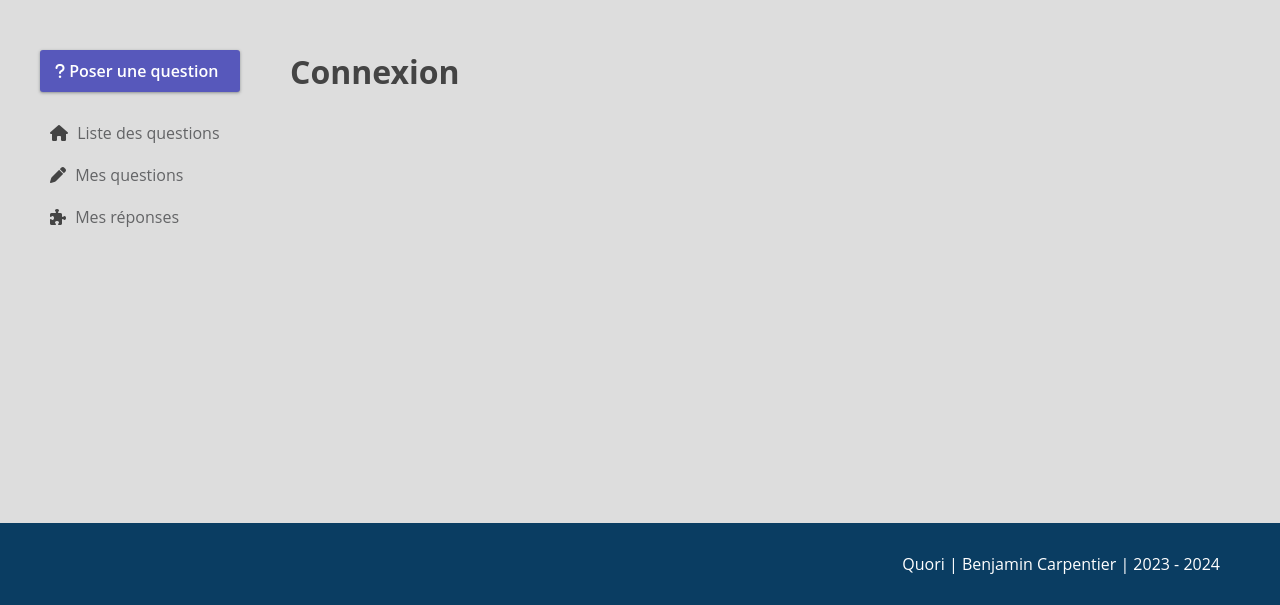
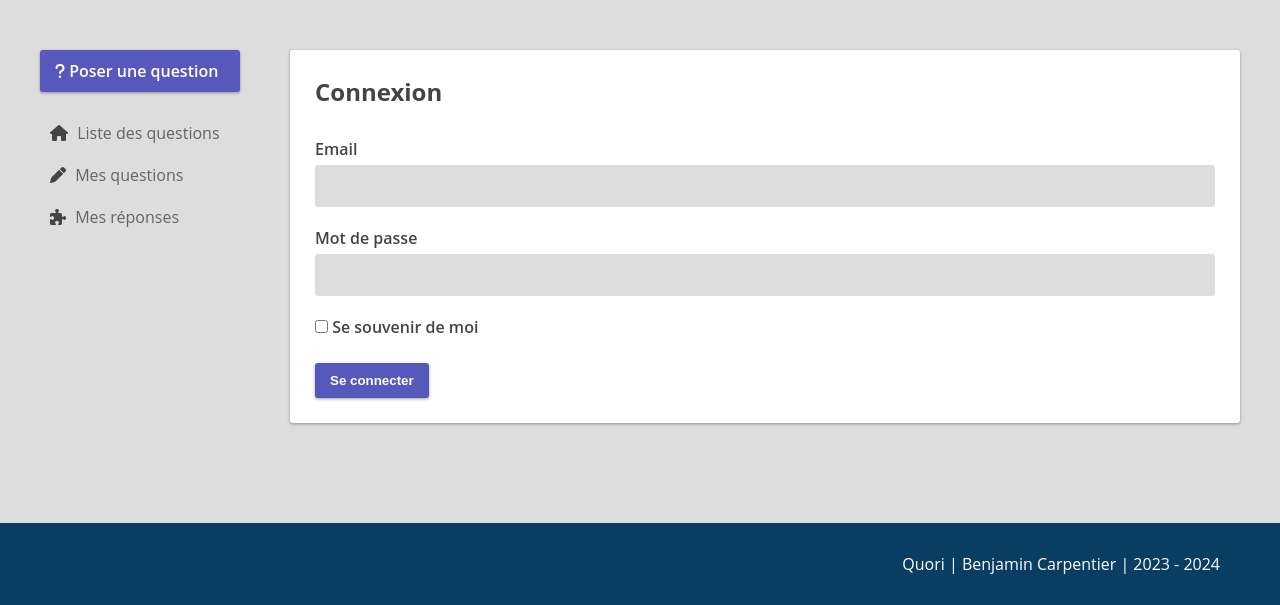
Before and after one commit to Benjcarp/quori, a Symfony app: template templates/security/signin.html.twig in a window 1280 px wide. Shown: the part 195-800 px from the top of the page. Run offline with Twig, Linux system fonts and the light colour scheme; the template is opened without the code that fills it, so the values that code supplies are empty; some libraries are stand-ins or nearby versions.

Commit message:
feat: page de connection

```diff
--- a/templates/security/signin.html.twig
+++ b/templates/security/signin.html.twig
@@ -3,5 +3,30 @@
 {% block title %}Connexion{% endblock title %}
 
 {% block body %}
-    <h1>Connexion</h1>
-{% endblock body %}
+<div class="block">
+    <h2 class="pb-30">Connexion</h2>
+    <form action="{{ path('signin')}}" method="post">
+        <div class="form-row">
+            <label for="email">Email</label>
+            <input type="email" name="_username" id="email" value="{{ username }}">
+        </div>
+        <div class="form-row">
+            <label for="password">Mot de passe</label>
+            <input type="password" name="_password" id="password">
+        </div>
+        <div class="form-row">
+            <label for="remember_me">
+                <input type="checkbox" name="_remember_me" id="remember_me">
+                Se souvenir de moi
+            </label>
+        </div>
+        <input type="hidden" name="_csrf_token" value="{{ csrf_token('authenticate') }}">
+        {% if error %}
+            <ul class="form-errors pb-20">
+                <li>{{ error.messageKey | trans(error.messageData, 'security') }}</li>
+            </ul>
+        {% endif %}
+        <button class="btn btn-primary">Se connecter</button>
+    </form>
+</div>
+{% endblock %}
```
Also changed, not shown: src/Controller/SecurityController.php (+13 -2 lines), src/Entity/User.php (+7 -0 lines), src/Form/UserType.php (+4 -4 lines), 3 other files.
